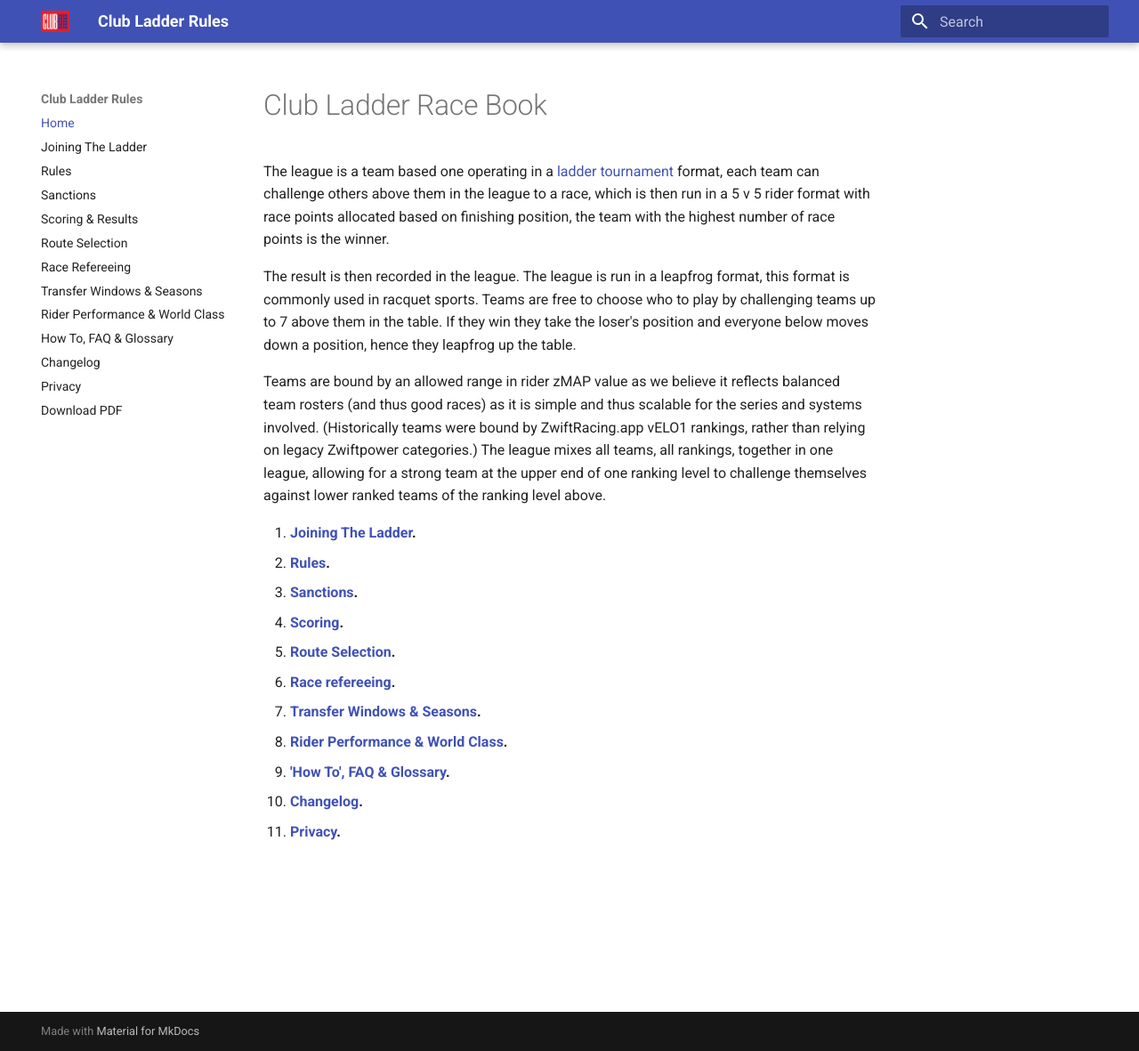
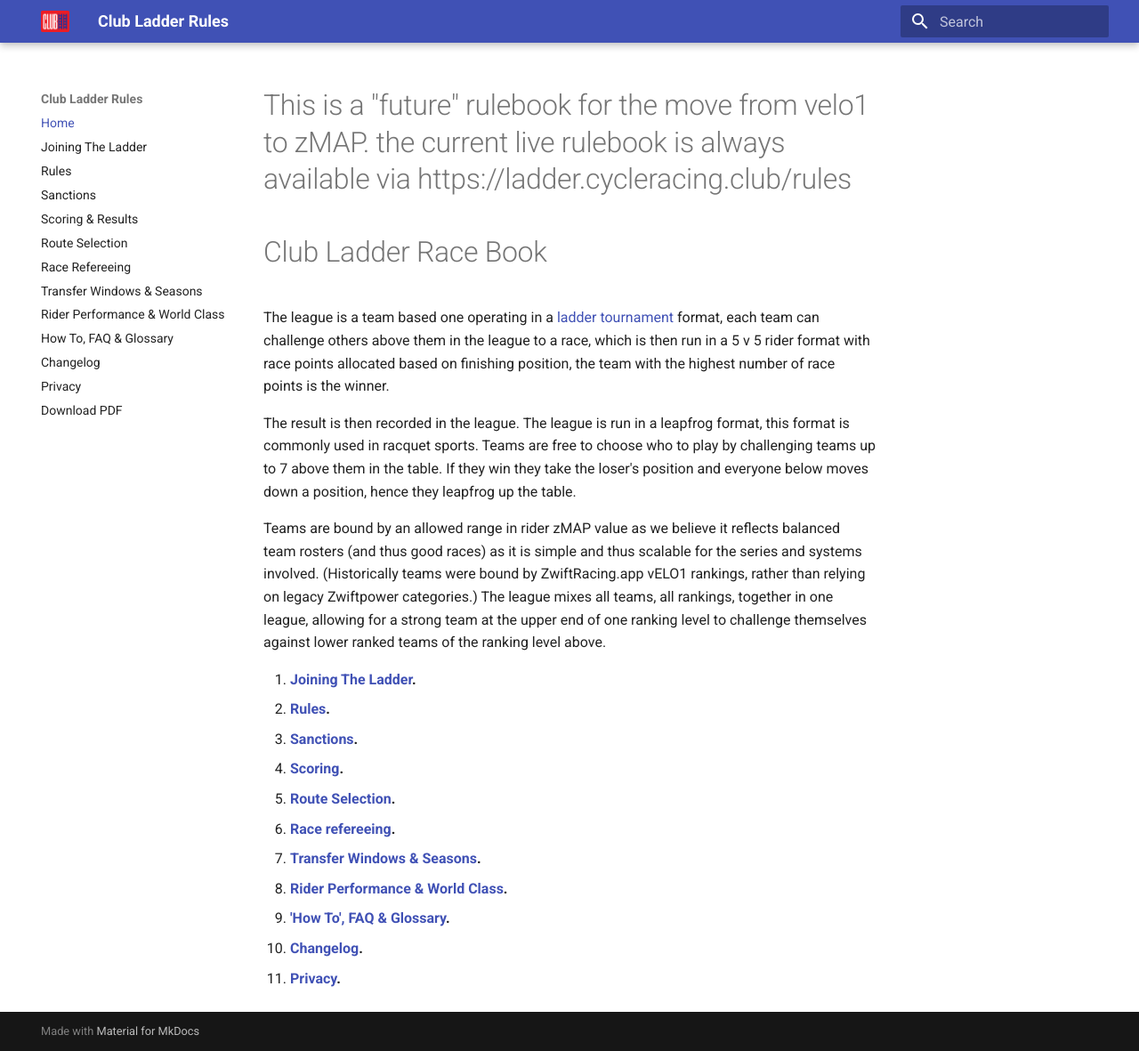
Before and after one commit to gazhay/rules-clubladder, an MkDocs documentation site: the page built from docs/index.md, in a window 1280 px wide and 1181 px high. Shown: the whole window at 89% size. Built offline with MkDocs 1.6.1 and Material for MkDocs 9.7.7, drawn with Linux system fonts in a browser that asks for light colours.

Commit message:
Update index.md

```diff
--- a/docs/index.md
+++ b/docs/index.md
@@ -1,3 +1,5 @@
+# This is a "future" rulebook for the move from velo1 to zMAP. the current live rulebook is always available via https://ladder.cycleracing.club/rules
+
 # Club Ladder Race Book
 
 The league is a team based one operating in a [ladder tournament](https://en.wikipedia.org/wiki/Ladder_tournament) format, each team can challenge others above them in the league to a race, which is then run in a 5 v 5 rider format with race points allocated based on finishing position, the team with the highest number of race points is the winner.
```
